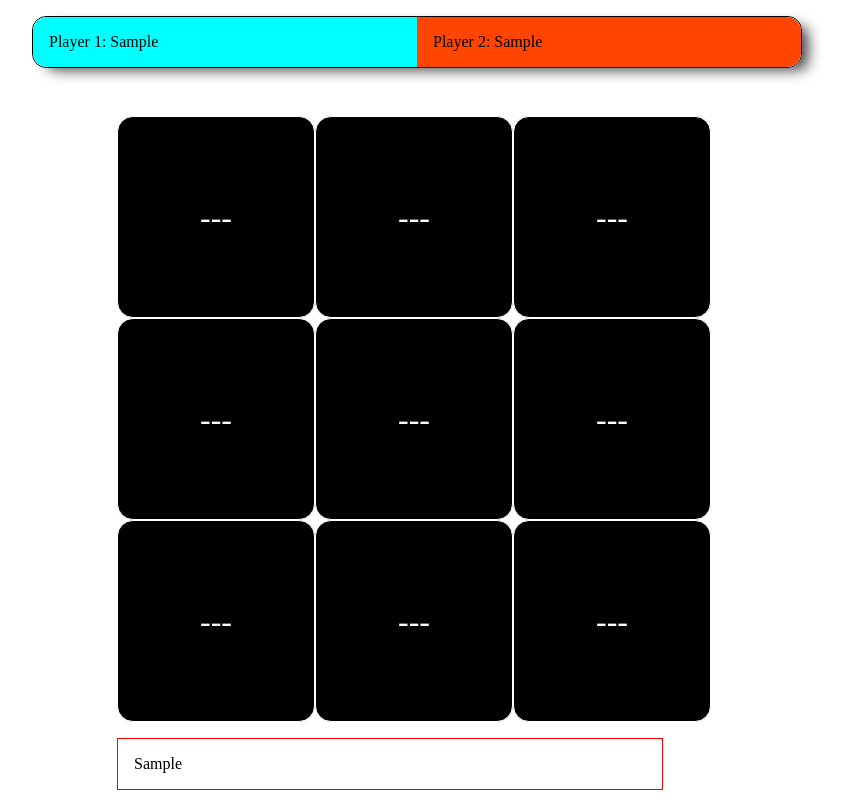
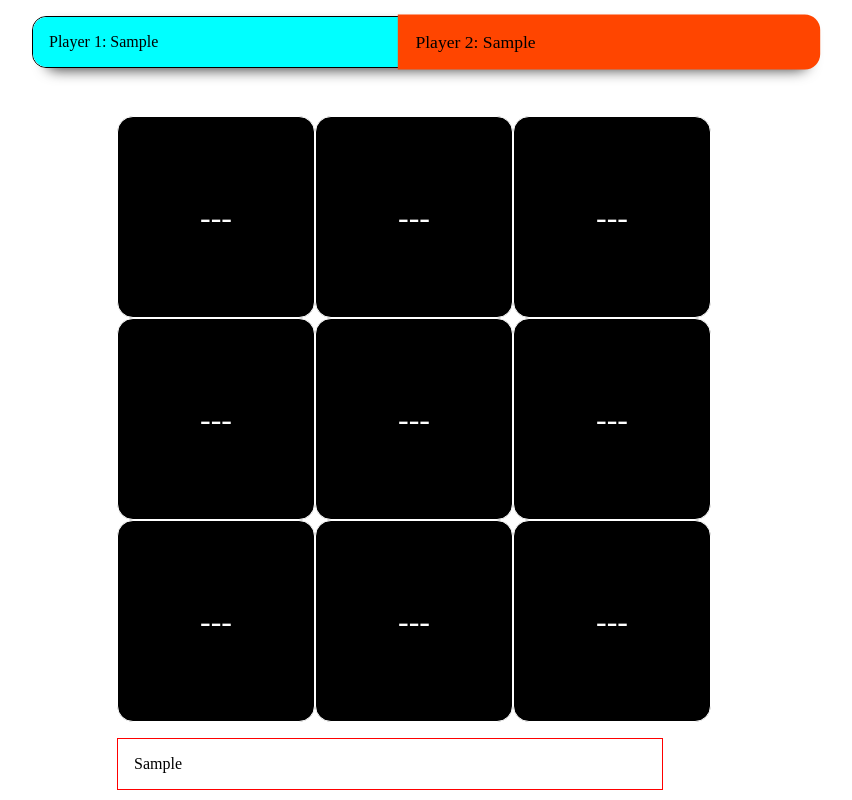
Before and after one commit to stratospherique/Tic-Tac-toe-JS-, a plain HTML site: page index.html in a window 1280 px wide. Both pictures are taken after typing "Sample", "Sample" into the empty fields and a click on the button "Create Players". Shown: the whole page, without its empty margins (223-1075 px from the left). Drawn offline with Linux system fonts and the light colour scheme.

Commit message:
work a lil bit more on the logic for the game, in the turn visual part

```diff
--- a/app.js
+++ b/app.js
@@ -68,20 +68,13 @@ const UIController = () => {
   return {
       playerOneInput: document.querySelector('.nameInput-1'),
       playerTwoInput: document.querySelector('.nameInput-2'),
-      cellOne: document.getElementById("cell-1"),
-      cellTow: document.getElementById("cell-2"),
-      cellThree: document.getElementById("cell-3"),
-      cellFour: document.getElementById("cell-4"),
-      cellFive: document.getElementById("cell-5"),
-      cellSix: document.getElementById("cell-6"),
-      cellSeven: document.getElementById("cell-7"),
-      cellEight: document.getElementById("cell-8"),
-      cellNine: document.getElementById("cell-9"),
       board: document.querySelector('.board'),
       inputDetails: document.querySelector('.player-details'),
       cells: document.querySelectorAll('.cell'),
       statusBanner: document.getElementById('events'),
-      statusText: document.querySelector('.status')
+      statusText: document.querySelector('.status'),
+      "player-0": document.querySelector('.player-1'),
+      "player-1": document.querySelector('.player-2')
   }
 }
 
@@ -119,12 +112,15 @@ const GameRunner = (() => {
     const player2 = playersList.add(PlayerFactory(UIController().playerTwoInput.value,"O"));
     UIController().board.classList.remove('hide');
     const html = `
-      <div class="player-1"><span>Player 1: </span><span>${player1.getPlayerName()}</span></div>
-      <div class="player-2"><span>Player 2: </span><span>${player2.getPlayerName()}</span></div>
-    `
+      <div class="player-0"><span>Player 1: </span><span>${player1.getPlayerName()}</span></div>
+      <div class="player-1"><span>Player 2: </span><span>${player2.getPlayerName()}</span></div>
+    `;
+
     UIController().inputDetails.innerHTML = html;
+    UIController()[`player-${index}`].classList.add("scale");
     UIController().inputDetails.classList.add("ongoing");
     UIController().statusText.innerText = player1.getPlayerName();
+
   }
   const checkWin = () => CheckWin();
 
--- a/main.css
+++ b/main.css
@@ -63,20 +63,26 @@
   box-shadow: inset 0px 0px 14px 9px #ac72ce;
 }
 
-.player-1 {
+.player-0 {
   width: 50%;
   height: 100%;
   background-color: aqua;
   padding: 1rem;
   border-radius: 14px 0 0 14px;
+  transition: all .5s;
 }
 
-.player-2 {
+.player-1 {
   width: 50%;
   height: 100%;
   background-color: orangered;
   padding: 1rem;
   border-radius: 0 14px 14px 0;
+  transition: all .4s;
+}
+
+.scale{
+  transform: scale(1.1)
 }
 
 #events {
```
